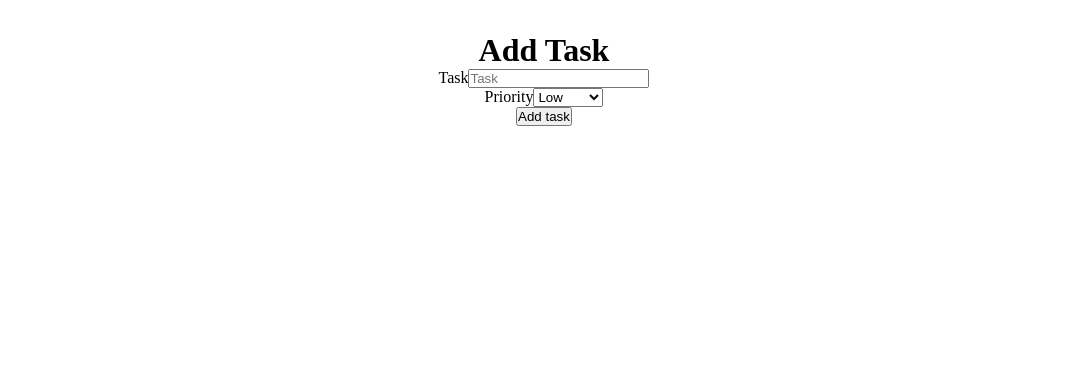
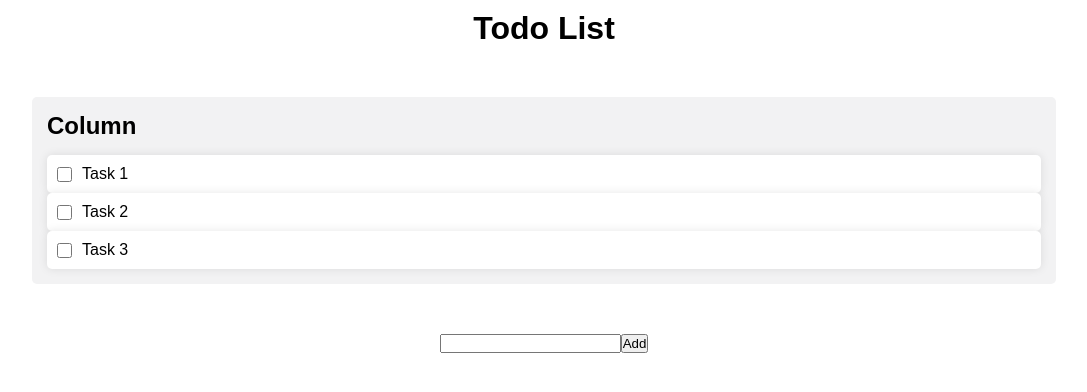
Before and after one commit to YuriiKulchytskyi/todo-list, a React (Vite) app: page / in a window 1280 px wide. Shown: the top 392 px of the page, without its empty margins (96-1183 px from the left). Built offline with nearby package versions, Linux system fonts and the light colour scheme.

Commit message:
To-do-list start dnd

```diff
--- a/package.json
+++ b/package.json
@@ -11,13 +11,17 @@
     "deploy": "vite build && gh-pages -d dist"
   },
   "dependencies": {
+    "@dnd-kit/core": "^6.3.1",
+    "@dnd-kit/sortable": "^10.0.0",
+    "@dnd-kit/utilities": "^3.2.2",
     "@reduxjs/toolkit": "^2.6.1",
     "axios": "^1.8.4",
     "formik": "^2.4.6",
     "nanoid": "^5.1.5",
     "react": "^19.0.0",
     "react-dom": "^19.0.0",
-    "react-redux": "^9.2.0"
+    "react-redux": "^9.2.0",
+    "sass": "^1.87.0"
   },
   "devDependencies": {
     "@eslint/js": "^9.21.0",
--- a/src/App.css
+++ /dev/null
@@ -1,6 +0,0 @@
-#root {
-  max-width: 1280px;
-  margin: 0 auto;
-  padding: 2rem;
-  text-align: center;
-}
--- /dev/null
+++ b/src/App.module.scss
@@ -0,0 +1,17 @@
+#root {
+  max-width: 1280px;
+  margin: 0 auto;
+  padding: 2rem;
+  text-align: center;
+}
+
+.App{
+  width: 100%;
+  height: 100%;
+  display: flex;
+  flex-direction: column;
+  align-items: center;
+  justify-content: center;
+  gap: 50px;
+  margin-top: 10px;
+}
--- a/src/App.tsx
+++ b/src/App.tsx
@@ -1,15 +1,66 @@
-import './App.css'
-import { TodoForm } from './components/TodoForm/TodoForm'
-import { TodoList } from './components/TodoList/TodoList'
+import { closestCorners, DndContext, KeyboardSensor, PointerSensor, TouchSensor, useSensor, useSensors } from "@dnd-kit/core";
+import css from "./App.module.scss";
+import { useState } from "react";
+import { Column } from "./components/Column/Column";
+// import { move } from 'formik'
+import { arrayMove, sortableKeyboardCoordinates } from "@dnd-kit/sortable";
+import { Input } from "./components/Input/Input";
+// import { TodoForm } from './components/TodoForm/TodoForm'
+// import { TodoList } from './components/TodoList/TodoList'
+//
+
+export interface Todo {
+  id: string;
+  title: string;
+  completed?: boolean;
+}
 
 function App() {
+  const [tasks, setTasks] = useState<Todo[]>([
+    { id: "1", title: "Task 1" },
+    { id: "2", title: "Task 2" },
+    { id: "3", title: "Task 3" },
+  ]);
+
+  const addTasks = (title: string) => {
+    setTasks((tasks) => [...tasks, { id: `${tasks.length + 1}`, title }]);
+  };
+
+
+  const getTaskPos = (id: string) => {
+    return tasks.findIndex((task) => task.id === id);
+  };
+
+  const handleDragEnd = (event: any) => {
+    const { active, over } = event;
+    if (active.id === over.id) return;
+    setTasks((tasks) => {
+      const originalPos = getTaskPos(active.id);
+      const newPos = getTaskPos(over.id);
+      return arrayMove(tasks, originalPos, newPos);
+    });
+  };
+
+const sensors = useSensors(
+  useSensor(PointerSensor),
+  useSensor(TouchSensor),
+  useSensor(KeyboardSensor, {
+    coordinateGetter: sortableKeyboardCoordinates,
+  })
+)
+
+
+
 
   return (
-    <>
-        <TodoForm />
-        <TodoList />
-    </>
-  )
+    <div className={css.App}>
+      <h1>Todo List</h1>
+      <DndContext onDragEnd={handleDragEnd} sensors={sensors} collisionDetection={closestCorners}>
+        <Column tasks={tasks} />
+      </DndContext>
+      <Input onSubmit={addTasks} />
+    </div>
+  );
 }
 
-export default App
+export default App;
--- /dev/null
+++ b/src/components/Column/Column.module.scss
@@ -0,0 +1,12 @@
+.column {
+  background-color: #f2f2f3;
+  border-radius: 5px;
+  padding: 15px;
+  width: 80%;
+  height: auto;
+  justify-content: space-between;
+  min-width: 500px;
+  display: flex;
+  flex-direction: column;
+  row-gap: 15px;
+}
--- /dev/null
+++ b/src/components/Column/Column.tsx
@@ -0,0 +1,20 @@
+// import React from 'react'
+import css from "./Column.module.scss";
+import { Todo } from "../../App";
+import { SortableContext, verticalListSortingStrategy } from "@dnd-kit/sortable";
+import { Task } from "../Task/Task";
+
+export const Column = ({ tasks }: { tasks: Todo[] }) => {
+  return (
+    <div className={css.column}>
+      <h2>Column</h2>
+      <div>
+        <SortableContext items={tasks} strategy={verticalListSortingStrategy}>
+          {tasks.map((task) => (
+            <Task key={task.id} task={task} />
+          ))}
+        </SortableContext>
+      </div>
+    </div>
+  );
+};
--- /dev/null
+++ b/src/components/Input/Input.tsx
@@ -0,0 +1,19 @@
+// import React from 'react'
+
+import { useState } from "react";
+
+export const Input = ({ onSubmit }: { onSubmit: (title: string) => void }) => {
+    const [title, setTitle] = useState("");
+
+    const handleSubmit = () => {
+        onSubmit(title);
+        setTitle("");
+    }
+  return (
+    <div>
+
+        <input type="text" value={title} onChange={(e) => setTitle(e.target.value)} />
+        <button onClick={handleSubmit}>Add</button>
+    </div>
+  )
+}
--- /dev/null
+++ b/src/components/Task/Task.module.scss
@@ -0,0 +1,15 @@
+.task {
+  display: flex;
+  align-items: center;
+  gap: 10px;
+  padding: 10px;
+  border-radius: 5px;
+  background-color: #fff;
+  box-shadow: 0 0 10px 0 rgba(0, 0, 0, 0.1);
+}
+
+.checkbox {
+  width: 15px;
+  height: 15px;
+  cursor: pointer;
+}
--- /dev/null
+++ b/src/components/Task/Task.tsx
@@ -0,0 +1,31 @@
+// import React from "react";
+import { Todo } from "../../App";
+import css from "./Task.module.scss";
+import { useSortable } from "@dnd-kit/sortable";
+import { CSS } from "@dnd-kit/utilities";
+
+export const Task = ({ task }: { task: Todo }) => {
+  const {
+    attributes,
+    listeners,
+    setNodeRef,
+    transition,
+    transform,
+  } = useSortable({ id: task.id });
+
+  const style = {
+    transition,
+    transform: CSS.Transform.toString(transform),
+  };
+
+//   return (
+  return (
+    <div ref={setNodeRef} {...attributes} {...listeners} className={css.task} style={style}>
+      <input
+        type="checkbox"
+        className={css.checkbox}
+      />
+      {task.title}
+    </div>
+  );
+};
--- a/src/index.css
+++ b/src/index.css
@@ -2,8 +2,9 @@
   margin: 0;
   padding: 0;
   box-sizing: border-box;
+  font-family: Arial, Helvetica, sans-serif;
 }
 
-body {
+/* body {
   display: flex;
-}
+} */
```
Also changed, not shown: src/components/Input/Input.module.scss (added), 1 other file (tests, documents, lock files or other folders).
